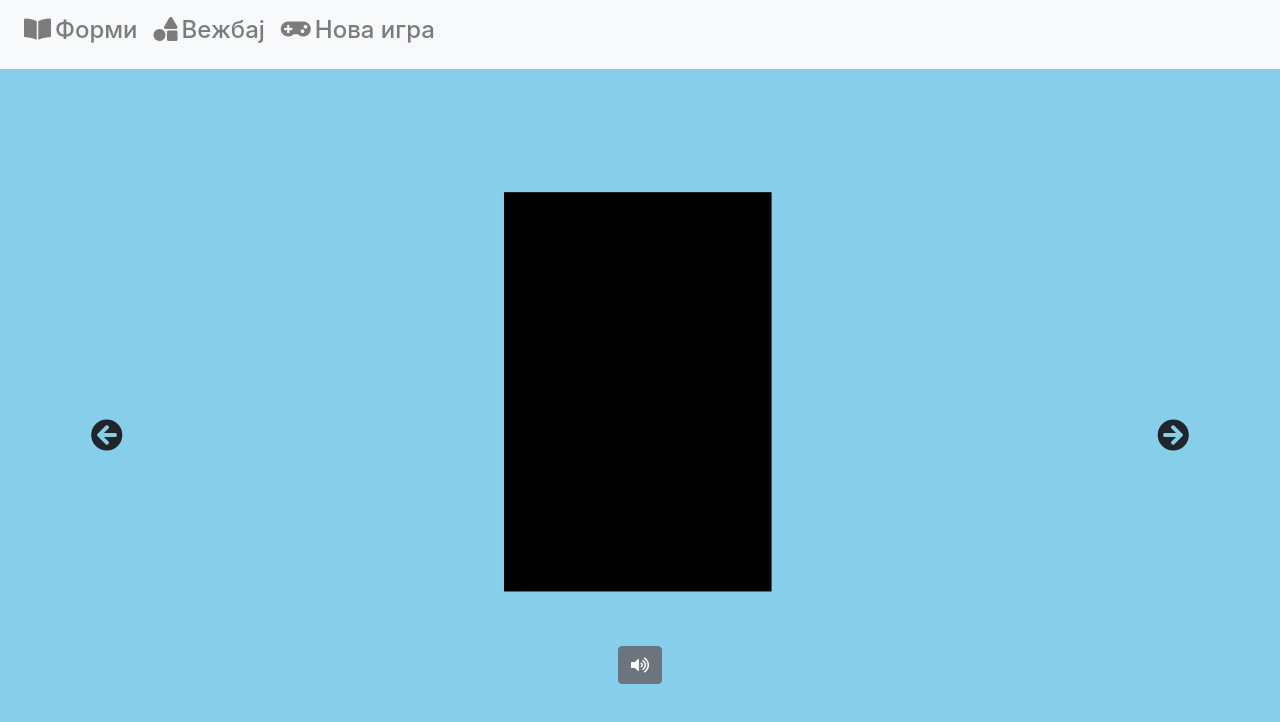
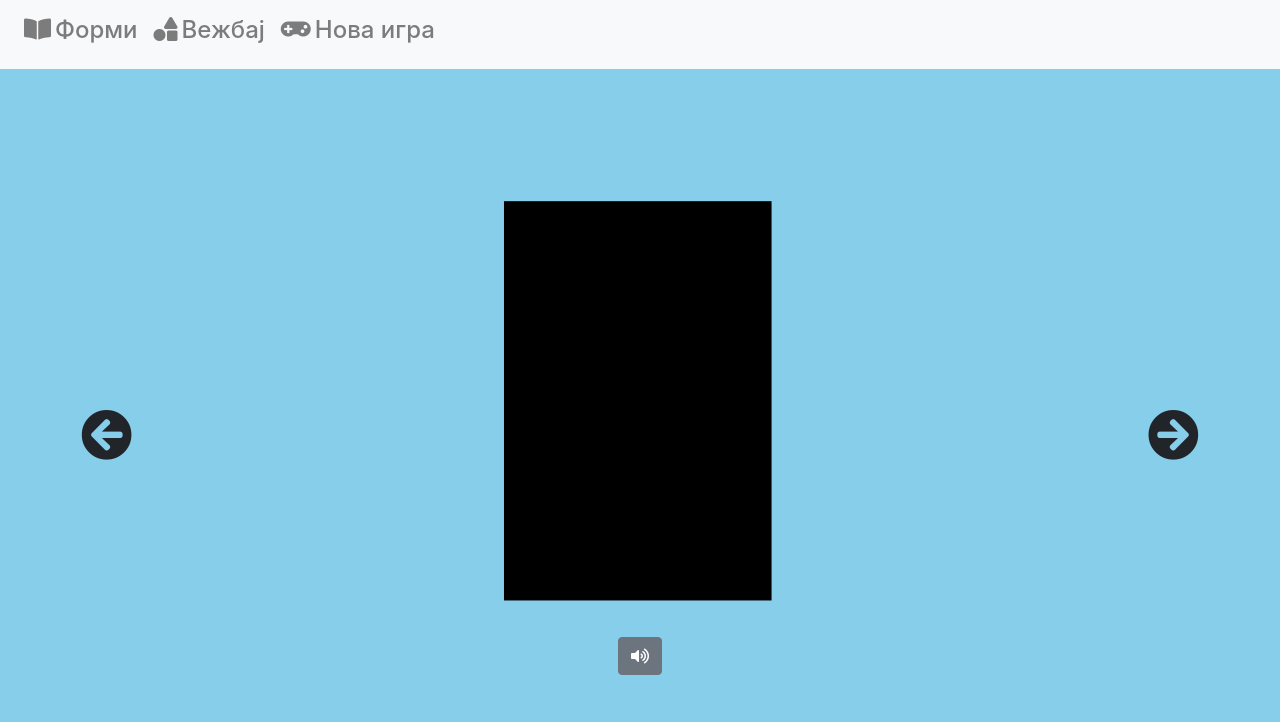
Before and after one commit to exe107/HCI, a React (Create React App) app: page /shapes in a window 1280 px wide. Both pictures are taken after a click on the icon 1173 px from the left and 434 px from the top of the page. Shown: the top 722 px of the page. Built offline with nearby package versions, Linux system fonts and the light colour scheme.

Commit message:
set shape height in intro section

```diff
--- a/src/App.css
+++ b/src/App.css
@@ -36,31 +36,19 @@
   .full-height {
     height: calc(100vh - 68px) !important;
   }
+
+  .navigation-icon {
+    font-size: 4vw !important;
+  }
 }
 
 .menu-image {
   padding-top: 30px;
 }
 
-.shapes-row {
-  height: calc(45vh - 64px);
-}
-
 .shape {
   height: 100%;
   width: 100%;
-}
-
-.responsive-text {
-  font-size: 4vw;
-}
-
-.responsive-modal-text {
-  font-size: 10vh;
-}
-
-.np {
-  font-size: 4vw;
 }
 
 .unstyled-link {
@@ -79,6 +67,11 @@
 
 .intro-shape {
   width: 50%;
+  max-height: calc(100% - 80px);
+}
+
+.intro-audio {
+  margin-top: 30px;
 }
 
 .intro-selected-shape {
--- a/src/pages/Shapes.jsx
+++ b/src/pages/Shapes.jsx
@@ -24,20 +24,15 @@ const Shapes = props => {
     [orderIndex]
   );
 
-  const onNextClick = React.useCallback(
-    () => {
+  const onNextClick = React.useCallback(() => {
     const isLastShape = orderIndex === SHAPES.length - 1;
 
     if (isLastShape) {
-        props.history.push('/intro/0');
+      props.history.push("/intro/0");
     } else {
       setOrderIndex(orderIndex + 1);
     }
-
-
-    },
-    [props, SHAPES, orderIndex]
-  );
+  }, [props, SHAPES, orderIndex]);
 
   const showPrevious = orderIndex > 0;
 
@@ -47,30 +42,31 @@ const Shapes = props => {
         {showPrevious && (
           <div className="d-flex justify-content-center align-items-center h-100">
             <i
-              className="fa fa-2x fa-arrow-circle-left"
+              className="fa fa-2x fa-arrow-circle-left navigation-icon"
               onClick={onPreviousClick}
             />
           </div>
         )}
       </div>
       <div className="col-8">
-        <div className="full-height">
         <audio id="audio-player" src={shapeAudio} autoPlay></audio>
         <div className="d-flex flex-column justify-content-center full-height">
           <div className="intro-shape mx-auto">
             <ShapeComponent />
           </div>
-            <div className="text-center mt-5">
+          <div className="intro-audio text-center">
             <button className="btn btn-secondary" onClick={playAudio}>
               <i className="fa fa-volume-up" />
             </button>
           </div>
         </div>
       </div>
-      </div>
       <div className="col-2">
         <div className="d-flex justify-content-center align-items-center h-100">
-          <i className="fa fa-2x fa-arrow-circle-right" onClick={onNextClick} />
+          <i
+            className="fa fa-2x fa-arrow-circle-right navigation-icon"
+            onClick={onNextClick}
+          />
         </div>
       </div>
     </div>
```
Lines whose indentation alone changed are shown as unchanged.
